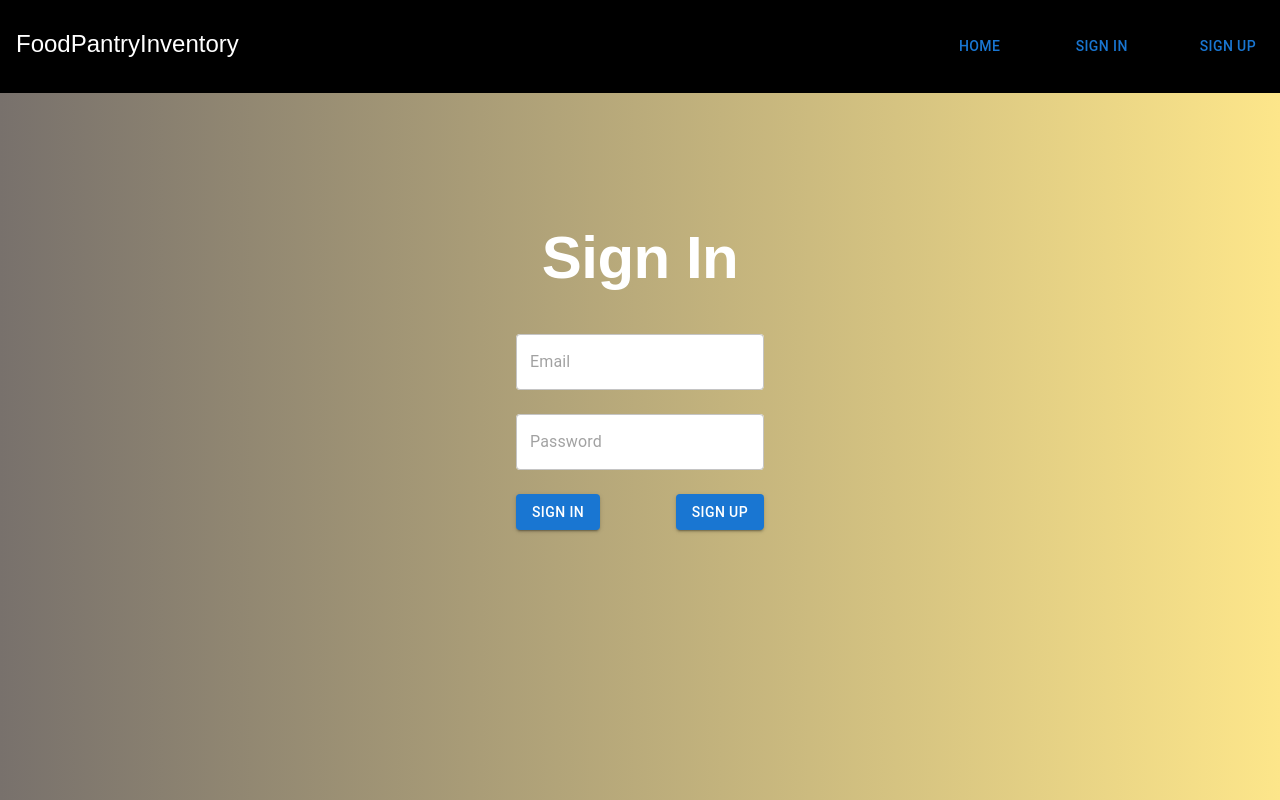
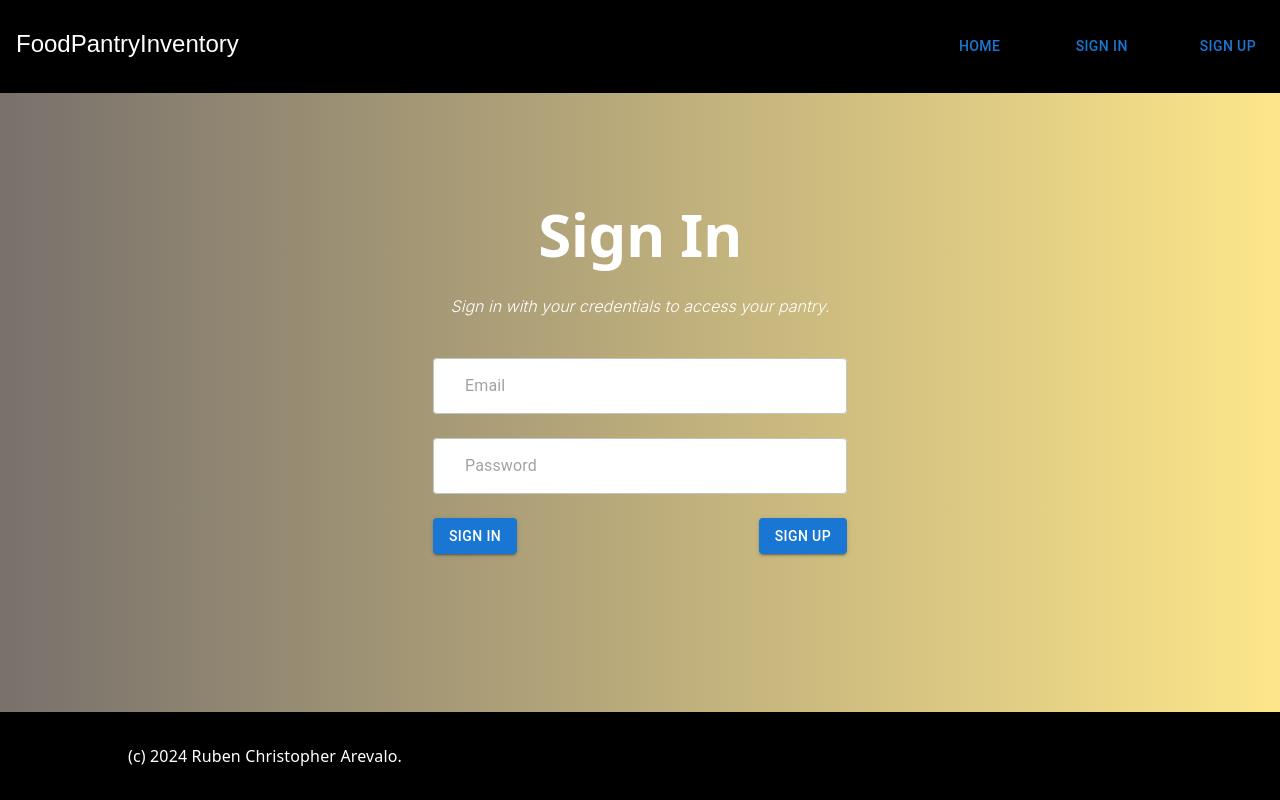
Before and after one commit to rchrisarevalo/pantry-tracker-headstarter-week-2, a Next.js app: page /login in a window 1280 px wide. Built offline with nearby package versions, Linux system fonts and the light colour scheme; no server answers.

Commit message:
Pushing final changes

```diff
--- /dev/null
+++ b/app/components/Footer.tsx
@@ -0,0 +1,28 @@
+import { Box, Typography } from "@mui/material";
+
+const Footer = () => {
+  return (
+    <Box
+      sx={{ backgroundColor: "black" }}
+      width={"100%"}
+      paddingTop={"4vh"}
+      paddingBottom={"4vh"}
+      color={"white"}
+    >
+      <Box
+        display={"flex"}
+        flexDirection={"row"}
+        justifyContent={"space-between"}
+        alignItems={"center"}
+        marginLeft={"10%"}
+        marginRight={"10%"}
+      >
+        <Typography variant="body1">
+          <p className="font-sans">(c) {`${new Date().getFullYear()} Ruben Christopher Arevalo.`}</p>
+        </Typography>
+      </Box>
+    </Box>
+  );
+};
+
+export default Footer;
--- a/app/login/page.tsx
+++ b/app/login/page.tsx
@@ -10,6 +10,7 @@ import Nav from "../components/Nav";
 import { useRouter } from "next/navigation";
 import { CircularProgress } from "@mui/joy";
 import Link from "next/link";
+import Footer from "../components/Footer";
 
 type LoginForm = {
   email: string;
@@ -21,9 +22,10 @@ const Login = () => {
     email: "",
     password: "",
   });
-  const [signIn, user, sign_in_loading, sign_in_error] = useSignInWithEmailAndPassword(auth);
+  const [signIn, user, sign_in_loading, sign_in_error] =
+    useSignInWithEmailAndPassword(auth);
   const [authenticated, loading, loading_error] = useAuthState(auth);
-  const [submitted, setSubmitted] = useState<boolean>(false)
+  const [submitted, setSubmitted] = useState<boolean>(false);
 
   console.log(authenticated);
 
@@ -38,10 +40,10 @@ const Login = () => {
 
     if (res) {
       setTimeout(() => {
-        router.push("/pantry")
-      }, 3000)
+        router.push("/pantry");
+      }, 3000);
     } else {
-      throw new Error("Invalid username and/or password. Please try again.")
+      throw new Error("Invalid username and/or password. Please try again.");
     }
   };
 
@@ -65,14 +67,27 @@ const Login = () => {
                 fontFamily={"sans-serif"}
                 fontWeight={"700"}
               >
-                Sign In
+                <p className="font-sans">Sign In</p>
               </Typography>
+              <br></br>
+              <i className="font-light text-1xl">
+                Sign in with your credentials to access your pantry.
+              </i>
               <form className="pt-5 pr-32 pl-32 mt-5" onSubmit={handleLogin}>
                 <TextField
-                  sx={{input: {backgroundColor: 'white', borderRadius: 1}}}
+                  sx={{
+                    input: {
+                      backgroundColor: "white",
+                      borderRadius: 1,
+                      paddingLeft: 4,
+                      paddingRight: 4,
+                      width: 350
+                    },
+                  }}
                   type="email"
                   placeholder="Email"
                   required
+
                   onChange={(e) =>
                     setLogin({ ...login, email: e.target.value })
                   }
@@ -80,7 +95,15 @@ const Login = () => {
                 <br></br>
                 <br></br>
                 <TextField
-                  sx={{input: {backgroundColor: 'white', borderRadius: 1}}}
+                  sx={{
+                    input: {
+                      backgroundColor: "white",
+                      borderRadius: 1,
+                      paddingLeft: 4,
+                      paddingRight: 4,
+                      width: 350
+                    },
+                  }}
                   type="password"
                   placeholder="Password"
                   required
@@ -100,14 +123,14 @@ const Login = () => {
                   <Button
                     variant="contained"
                     type="submit"
-                    className="bg-black rounded-3xl mt-6 pl-4 pr-4 pt-3 pb-3 font-sans"
+                    className="bg-black rounded-3xl mt-6 pl-10 pr-10 pt-3 pb-3 font-sans"
                   >
                     Sign In
                   </Button>
                   <Button
                     variant="contained"
                     type="submit"
-                    className="bg-black rounded-3xl mt-6 pl-4 pr-4 pt-3 pb-3 font-sans"
+                    className="bg-black rounded-3xl mt-6 pl-10 pr-10 pt-3 pb-3 font-sans"
                   >
                     <Link href="/signup">Sign Up</Link>
                   </Button>
@@ -115,17 +138,26 @@ const Login = () => {
               </form>
               <br></br>
               <br></br>
-              {!submitted ?
+              {!submitted ? (
                 <></>
-                :
-                !sign_in_loading ?
-                  !sign_in_error ?
-                    <Alert severity="success">Success! Logging in...</Alert>
-                    :
-                    <Alert severity="error">Invalid username and/or password. Please try again.</Alert>
-                  :
-                  <CircularProgress variant="solid" />
-              }
+              ) : !sign_in_loading ? (
+                !sign_in_error ? (
+                  <Alert severity="success">Success! Logging in...</Alert>
+                ) : (
+                  <Alert severity="error">
+                    Invalid username and/or password. Please try again.
+                  </Alert>
+                )
+              ) : (
+                <CircularProgress variant="solid" />
+              )}
+              <Box
+                position={'fixed'}
+                bottom={0}
+                width={'100%'}
+              >
+                <Footer />
+              </Box>
             </Box>
           ) : (
             router.push("/pantry")
--- a/app/page.tsx
+++ b/app/page.tsx
@@ -8,6 +8,7 @@ import orange from "./images/orange.jpg";
 import banana from "./images/banana.jpg";
 import pantry_sample from "./images/pantry-sample.jpg";
 import Image from "next/image";
+import Footer from "./components/Footer";
 
 const Home = () => {
 
@@ -103,6 +104,7 @@ const Home = () => {
           </div>
         </div>
       </Box>
+      <Footer />
     </>
   );
 };
--- a/app/pantry/page.tsx
+++ b/app/pantry/page.tsx
@@ -13,6 +13,7 @@ import Nav from "../components/Nav";
 import { useAuthState } from "react-firebase-hooks/auth";
 import { auth } from "@/firebase";
 import { useRouter } from "next/navigation";
+import Footer from "../components/Footer";
 
 export type PantryItem = {
   name: string;
@@ -344,6 +345,7 @@ export default function Pantry() {
                   </Modal>
                 </div>
               </div>
+              <Footer />
             </Box>
           ) : (
             router.push("/login")
--- a/app/signup/page.tsx
+++ b/app/signup/page.tsx
@@ -9,6 +9,7 @@ import { auth } from "../../firebase";
 import Nav from "../components/Nav";
 import { useRouter } from "next/navigation";
 import { CircularProgress } from "@mui/joy";
+import Footer from "../components/Footer";
 
 type SignUpForm = {
   email: string;
@@ -67,11 +68,24 @@ const SignUp = () => {
                 fontFamily={"sans-serif"}
                 fontWeight={"700"}
               >
-                Sign Up
+                <p className="font-sans">Sign Up</p>
               </Typography>
+              <br></br>
+              <i className="font-light text-1xl">
+                Create an account by providing your email address and
+                password.
+              </i>
               <form className="pt-5 p-10 mt-5" onSubmit={handleSignUp}>
                 <TextField
-                  sx={{input: {backgroundColor: 'white', borderRadius: 1}}}
+                  sx={{
+                    input: {
+                      backgroundColor: "white",
+                      borderRadius: 1,
+                      paddingLeft: 4,
+                      paddingRight: 4,
+                      width: 350
+                    },
+                  }}
                   type="email"
                   placeholder="Email"
                   name="email"
@@ -81,7 +95,15 @@ const SignUp = () => {
                 <br></br>
                 <br></br>
                 <TextField
-                  sx={{input: {backgroundColor: 'white', borderRadius: 1}}}
+                  sx={{
+                    input: {
+                      backgroundColor: "white",
+                      borderRadius: 1,
+                      paddingLeft: 4,
+                      paddingRight: 4,
+                      width: 350
+                    },
+                  }}
                   type="password"
                   placeholder="Password"
                   name="password"
@@ -100,7 +122,7 @@ const SignUp = () => {
                   <Button
                     variant="contained"
                     type="submit"
-                    className="bg-black rounded-3xl mt-6 pl-7 pr-7 pt-3 pb-3 font-sans"
+                    className="bg-black rounded-3xl mt-6 pl-10 pr-10 pt-3 pb-3 font-sans"
                   >
                     Sign Up
                   </Button>
@@ -117,6 +139,13 @@ const SignUp = () => {
                   :
                   <CircularProgress variant="solid" />
               }
+              <Box
+                position={'fixed'}
+                bottom={0}
+                width={'100%'}
+              >
+                <Footer />
+              </Box>
             </Box>
           ) : (
             router.push("/pantry")
```
